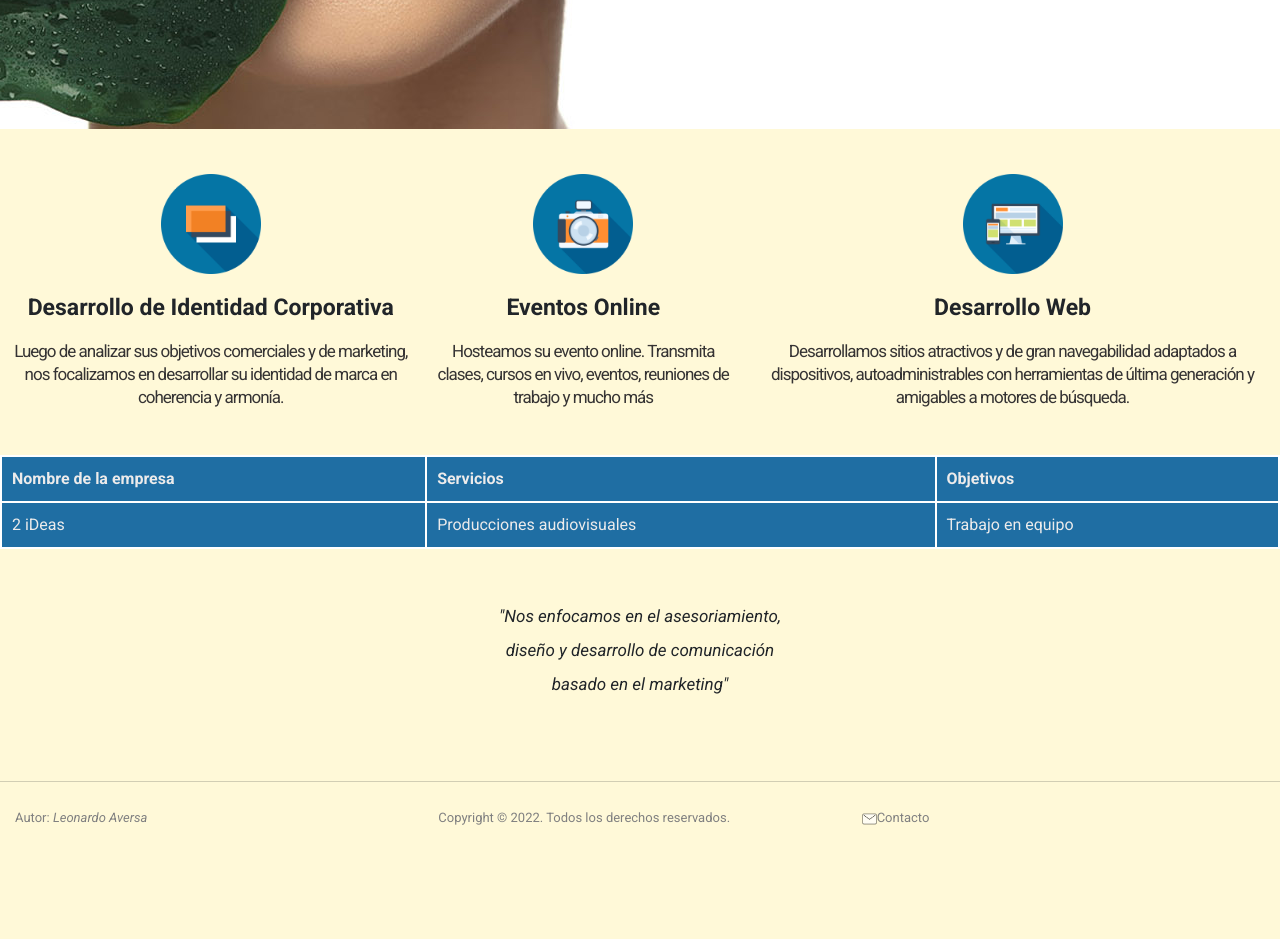
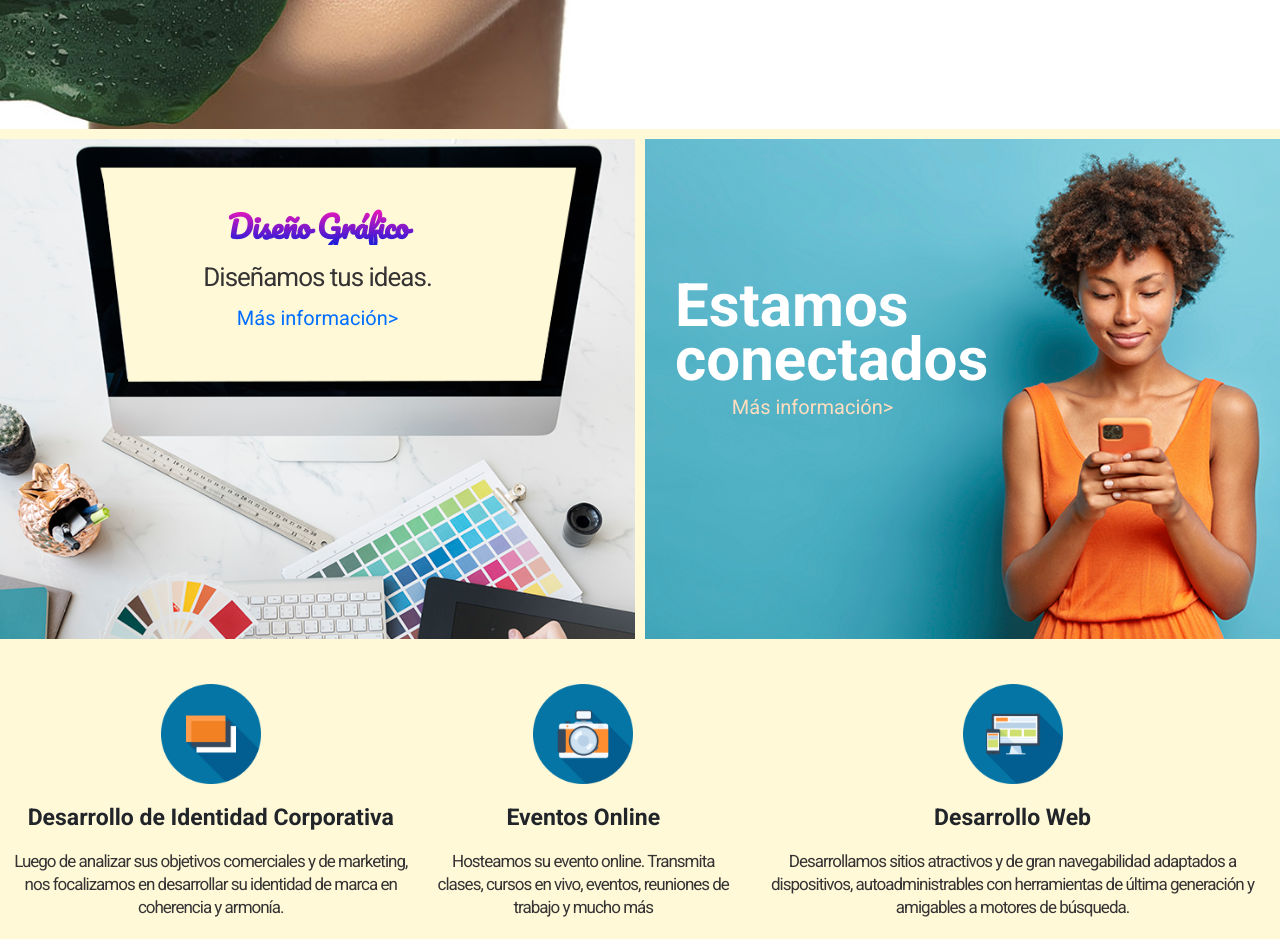
Before and after one commit to leoaversa/2ideas, a website: page index.html in a window 1280 px wide. Shown: the part 2740-3679 px from the top of the page. Before the commit the page ends 3593 px from the top, so only its background shows below. Drawn offline with nearby package versions, Linux system fonts and the light colour scheme.

Commit message:
eleven commit

```diff
--- /dev/null
+++ b/_mixin.scss
@@ -0,0 +1,6 @@
+@mixin fontstyle {
+
+    font-size: 30px;
+    letter-spacing: -0.5px;
+    font-weight: bold;
+  }
--- a/index.html
+++ b/index.html
@@ -10,6 +10,9 @@
     <link rel="preconnect" href="https://fonts.googleapis.com">
     <link rel="preconnect" href="https://fonts.gstatic.com" crossorigin>
     <link href="https://fonts.googleapis.com/css2?family=Roboto:ital,wght@0,100;0,300;0,400;0,500;0,700;0,900;1,100;1,300;1,400;1,500;1,700;1,900&display=swap" rel="stylesheet">
+    <link rel="preconnect" href="https://fonts.googleapis.com">
+    <link rel="preconnect" href="https://fonts.gstatic.com" crossorigin>
+    <link href="https://fonts.googleapis.com/css2?family=Pacifico&family=Roboto:ital,wght@0,100;0,300;0,400;0,500;0,700;0,900;1,100;1,300;1,400;1,500;1,700;1,900&display=swap" rel="stylesheet">
     <link rel="stylesheet" href="https://cdnjs.cloudflare.com/ajax/libs/animate.css/4.1.1/animate.min.css"/>
     <link href="https://cdn.jsdelivr.net/npm/bootstrap@5.1.3/dist/css/bootstrap.min.css" rel="stylesheet" integrity="sha384-1BmE4kWBq78iYhFldvKuhfTAU6auU8tT94WrHftjDbrCEXSU1oBoqyl2QvZ6jIW3" crossorigin="anonymous">
     <link rel="stylesheet" href="./style.css">
@@ -85,7 +88,8 @@
                     <p class="zoom"><a href="./Pages/Contacto.html" class="t3">Más información></a></p></div>
 
     </div>
-    <div data-aos="fade-up"></div>
+
+
     <div class="contenedor">
       <p class="camaritagrid t17 animate__animated animate__fadeIn">Creamos tu imágen.</p>
       <h2 class="t16">Descubrí una nueva manera de presentar tus proyectos</h2>
@@ -102,6 +106,18 @@
 
 
       </div>
+
+      <div class="grid">
+
+        <div class="c9"><h2 class="t20 animate__animated animate__fadeIn">Diseño Gráfico</h2>
+        <p class="t2 animate__animated animate__fadeIn">Diseñamos tus ideas.</p>
+        <p class="zoom"><a href="./Pages/Diseño.html" class="t3">Más información></a></p></div>
+
+        <div class="c10"> <h2 class="t21 animate__animated animate__fadeIn">Estamos <br> conectados</h2>
+          <p><a href="./Pages/Contacto.html" class="t22">Más información></a></p>
+            </div>
+
+    </div>
 
 
 
--- a/style.scss
+++ b/style.scss
@@ -130,14 +130,15 @@
   font-weight: bold;
 }
 
+
    .t9{
-  @include fontstyle();
+  @include fontstyle;
   color: rgb(41, 40, 40);
 
   }
 
   .t10{
-  @include fontstyle();
+    @include fontstyle;
   color: rgb(250, 250, 250);
 
   }
@@ -225,6 +226,39 @@
       color: black;
       font-weight: bold;
     }
+
+    .t20{
+      @include fontstyle();
+      color: rgb(21, 92, 24);
+      margin-top: 50px;
+      font-family: 'Pacifico';
+      background: -webkit-linear-gradient(rgb(240, 23, 185), rgb(24, 27, 218));
+      -webkit-background-clip: text;
+      -webkit-text-fill-color: transparent;
+      margin-bottom: 20px;
+
+      }
+
+      .t21{
+        font-size: 50px;
+        text-align: left;
+        margin-top: 120px;
+        margin-left: 10px;
+        color: white;
+        font-weight: bolder;
+        line-height: 0.9;
+      }
+
+      .t22{
+
+      font-size: 20px;
+      color: rgb(0, 110, 255);
+      text-decoration: none;
+      text-align: start;
+      margin-left: -260px;
+      color: rgb(255, 221, 190);
+
+      }
 
     .small_txt{
       font-size: 12px;
@@ -411,13 +445,17 @@
 
 
 .zoom {
-  transition: transform .4s;
+  transition: transform .5s;
+
+
 
 }
 
 .zoom:hover {
 
-  transform: scale(1.5);
+
+  transform: scale(1.05);
+
 
 }
 
@@ -463,6 +501,18 @@ div {
 
   background-repeat: no-repeat;
   opacity: 0.6;
+}
+
+.c9 {
+  padding: 20px;
+    background-image: url(./assets/img/dis1.png);
+
+}
+
+.c10 {
+  padding: 20px;
+    background-image: url(./assets/img/estamos.jpg);
+
 }
 
 .contenedor {
@@ -730,6 +780,9 @@ div iframe{
   margin-left: 50px;
 
 }
+.t22{
+  margin-left: -150px;
+}
 
 }
 
@@ -747,6 +800,9 @@ div iframe{
 .t19{
   font-size: 20px;
   margin-left: 30px;
+}
+.t22{
+  margin-left: -170px;
 }
 
 }
@@ -767,6 +823,9 @@ div iframe{
     font-size: 20px;
     margin-left: 100px;
     margin-top: 140px;
+  }
+  .t22{
+    margin-left: -200px;
   }
 }
 
@@ -794,6 +853,10 @@ div iframe{
     margin-left: 150px;
   }
 
+  .t22{
+    margin-left: -300px;
+  }
+
 }
 
 @media (min-width:1280px){
@@ -806,6 +869,10 @@ div iframe{
     font-size: 30px;
     margin-left: 150px;
     margin-top: 200px;
+  }
+
+  .t21{
+    font-size: 60px;
   }
 }
 
@@ -857,4 +924,12 @@ div iframe{
           .t19{
             margin-top: 200px;
           }
+
+          .t21{
+            font-size: 80px;
+          }
+          .t22{
+            margin-left: -710px;
+          }
+
         }
```
Also changed, not shown: assets/img/dis1.png (added), assets/img/dis2.png (added), assets/img/estamos.jpg (added), style.css, 1 other file.
